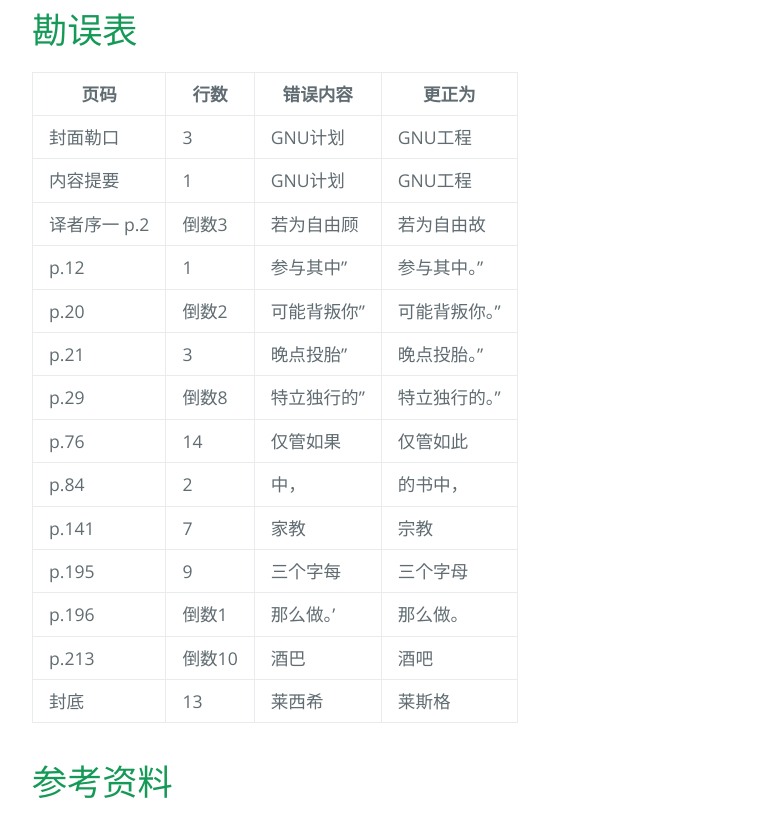
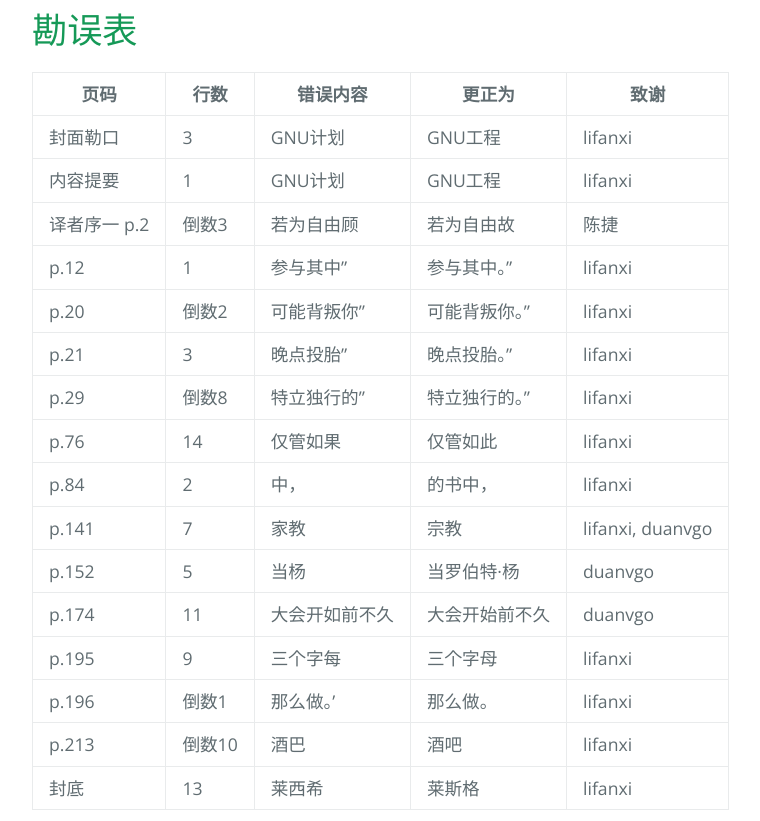
Before and after one commit to faifchs/faifchs.github.io, a plain HTML site: page index.html in a window 1280 px wide. Shown: the part 1056-1877 px from the top of the page, without its empty margins (192-952 px from the left). Drawn offline with nearby package versions, Linux system fonts and the light colour scheme.

```diff
--- a/index.html
+++ b/index.html
@@ -51,6 +51,7 @@
 <th>行数</th>
 <th>错误内容</th>
 <th>更正为</th>
+<th>致谢</th>
 </tr>
 </thead>
 <tbody>
@@ -59,84 +60,112 @@
 <td>3</td>
 <td>GNU计划</td>
 <td>GNU工程</td>
+<td>lifanxi</td>
 </tr>
 <tr>
 <td>内容提要</td>
 <td>1</td>
 <td>GNU计划</td>
 <td>GNU工程</td>
+<td>lifanxi</td>
 </tr>
 <tr>
 <td>译者序一 p.2</td>
 <td>倒数3</td>
 <td>若为自由顾</td>
 <td>若为自由故</td>
+<td>陈捷</td>
 </tr>
 <tr>
 <td>p.12</td>
 <td>1</td>
 <td>参与其中”</td>
 <td>参与其中。”</td>
+<td>lifanxi</td>
 </tr>
 <tr>
 <td>p.20</td>
 <td>倒数2</td>
 <td>可能背叛你”</td>
 <td>可能背叛你。”</td>
+<td>lifanxi</td>
 </tr>
 <tr>
 <td>p.21</td>
 <td>3</td>
 <td>晚点投胎”</td>
 <td>晚点投胎。”</td>
+<td>lifanxi</td>
 </tr>
 <tr>
 <td>p.29</td>
 <td>倒数8</td>
 <td>特立独行的”</td>
 <td>特立独行的。”</td>
+<td>lifanxi</td>
 </tr>
 <tr>
 <td>p.76</td>
 <td>14</td>
 <td>仅管如果</td>
 <td>仅管如此</td>
+<td>lifanxi</td>
 </tr>
 <tr>
 <td>p.84</td>
 <td>2</td>
 <td>中，</td>
 <td>的书中，</td>
+<td>lifanxi</td>
 </tr>
 <tr>
 <td>p.141</td>
 <td>7</td>
 <td>家教</td>
 <td>宗教</td>
+<td>lifanxi, duanvgo</td>
+</tr>
+<tr>
+<td>p.152</td>
+<td>5</td>
+<td>当杨</td>
+<td>当罗伯特·杨</td>
+<td>duanvgo</td>
+</tr>
+<tr>
+<td>p.174</td>
+<td>11</td>
+<td>大会开如前不久</td>
+<td>大会开始前不久</td>
+<td>duanvgo</td>
 </tr>
 <tr>
 <td>p.195</td>
 <td>9</td>
 <td>三个字每</td>
 <td>三个字母</td>
+<td>lifanxi</td>
 </tr>
 <tr>
 <td>p.196</td>
 <td>倒数1</td>
 <td>那么做。’</td>
 <td>那么做。</td>
+<td>lifanxi</td>
 </tr>
 <tr>
 <td>p.213</td>
 <td>倒数10</td>
 <td>酒巴</td>
 <td>酒吧</td>
+<td>lifanxi</td>
 </tr>
 <tr>
 <td>封底</td>
 <td>13</td>
 <td>莱西希</td>
 <td>莱斯格</td>
+<td>lifanxi</td>
 </tr>
 </tbody>
 </table>
```
Also changed, not shown: params.json (+1 -1 lines).
